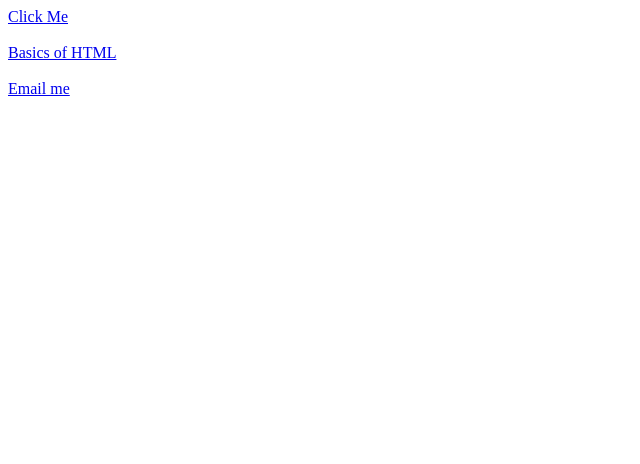
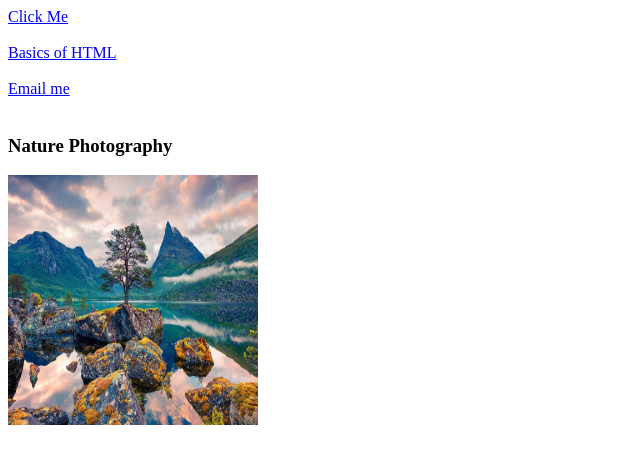
Before and after one commit to pavani-123161/Frontend-practice, a plain HTML site: page HTML/hyperlinks.html in a window 1280 px wide. Shown: the whole page, without its empty margins (0-640 px from the left). Drawn offline with Linux system fonts and the light colour scheme.

Commit message:
Turning image to link

```diff
--- a/HTML/hyperlinks.html
+++ b/HTML/hyperlinks.html
@@ -13,6 +13,12 @@
     <a href="basics.html" target="_blank">Basics of HTML</a>
     <br>
     <br>
-    <a href="mailto:test@fake.com">Email me</a>
+    <a href="mailto:test@fake.com">Email me</a><br><br>
+
+    <!--Turing images to Hyper Links-->
+    <h3>Nature Photography</h3>
+    <a href="https://en.wikipedia.org/wiki/Nature" title="Nature Wikipedia" target="_blank">
+        <img src="nature.jpg" height="250" width="250" alt="Nature image">
+    </a>
 </body>
 </html>
```
Also changed, not shown: HTML/nature.jpg (added).
